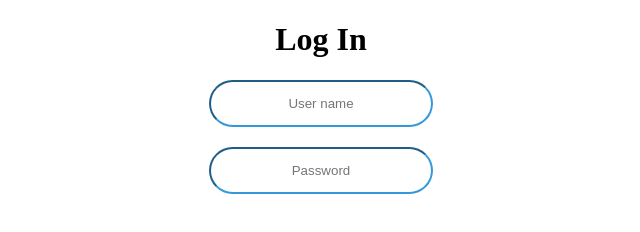
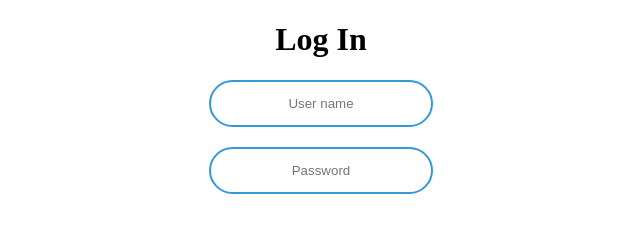
Before and after one commit to eungit/TIL, a plain HTML site: page HTML/14.html in a window 1280 px wide. Shown: the whole page, without its empty margins (319-959 px from the left). Drawn offline with Linux system fonts and the light colour scheme.

Commit message:
로그인 화면 제작하기2 오류 수정

```diff
--- a/HTML/14.html
+++ b/HTML/14.html
@@ -16,13 +16,13 @@
       padding: 14px 10px;
       border-radius:30px;
       outline: none;
-      border-color: #3498db;
-      /* border: 2px solid #3498db; */
-      /* transition: 0.25s; */
+      /* border-color: #3498db; */
+      border: 2px solid #3498db;
+      transition: 0.25s;
     }
     .Username:focus, .Password:focus{
       width: 320px;
-      border-color:#2ecc71;
+      border: 2px solid #2ecc71;
     }
   </style>
 </head>
```
